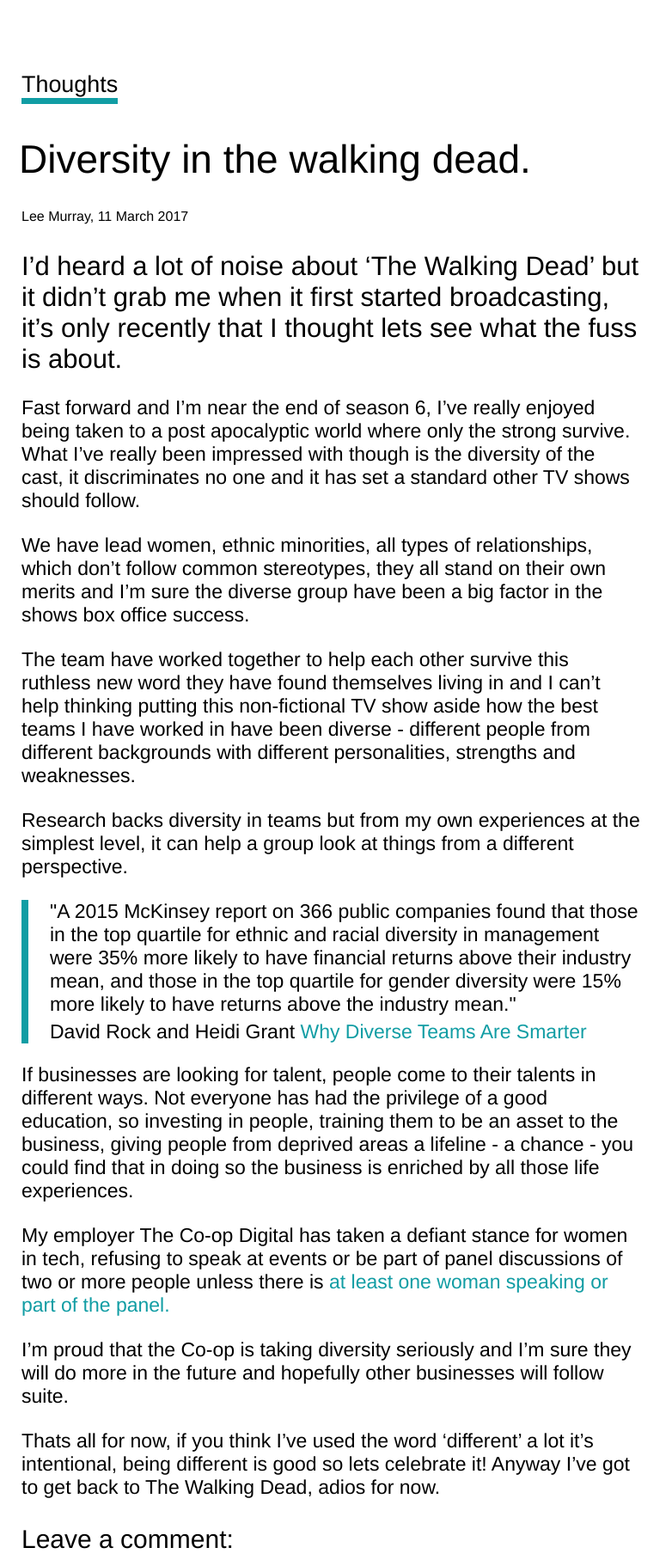
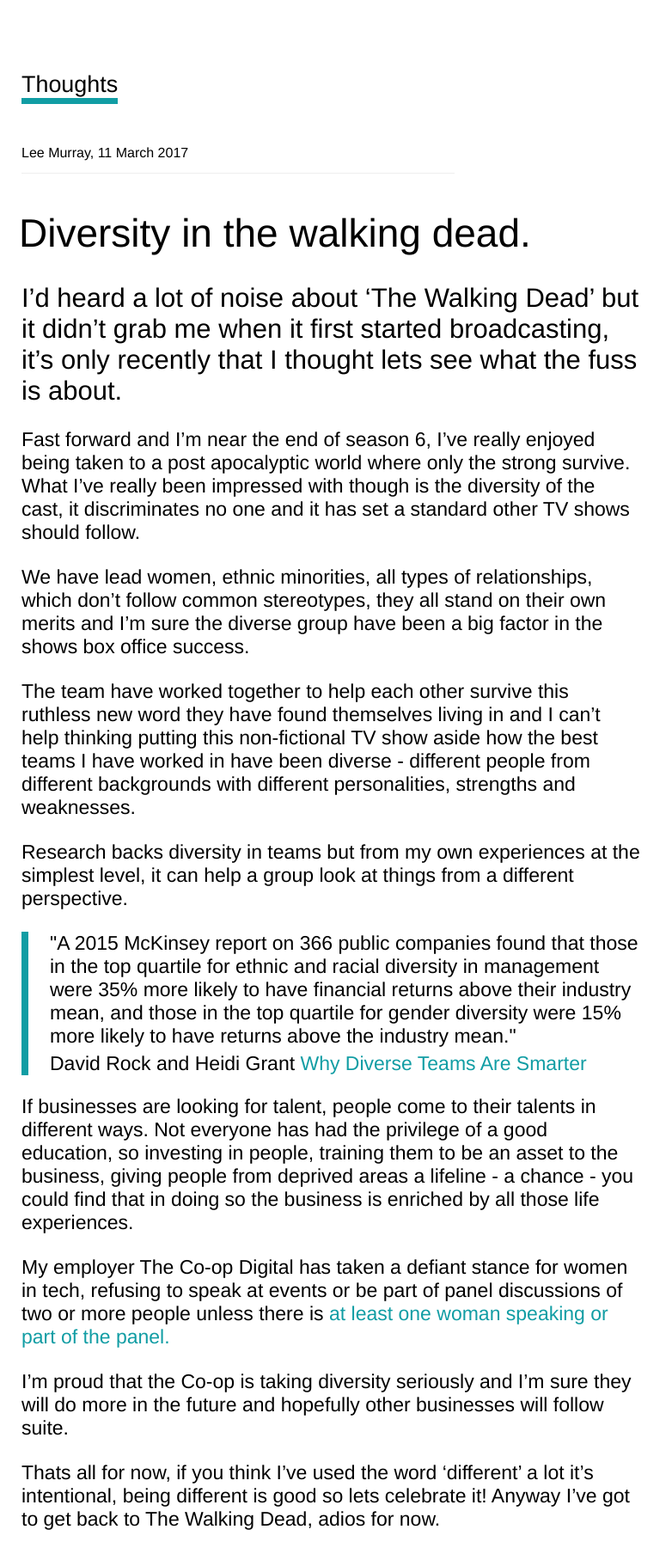
Before and after one commit to uxeskimo/uxeskimo, a Jekyll site: the page built from _posts/2017-03-11-diversity-in-the-waking-dead.markdown, in a window 1280 px wide, cut to the strip 575-2390 px from the top of the page. Shown: the whole strip at 86% size, without its empty margins (0-782 px from the left). Built offline with Jekyll 4.4.1, drawn with Linux system fonts in a browser that asks for light colours.

Commit message:
Sorted sapce at bottom of client logs on home and author text on blog page

```diff
--- a/_dev/src/sass/partials/_blog-post.scss
+++ b/_dev/src/sass/partials/_blog-post.scss
@@ -9,18 +9,14 @@
 .blog {
   .author {
     font-size: 16px;
+    border-bottom: 1px solid #eee;
+    margin-bottom: 28px;
+    padding-bottom: 14px;
       @include breakpoint($surf-tide) {
-          margin-bottom: 0;
+        width: 70%;
+        margin-bottom: 42px;
       }
   }
-   .author-lee {
-      display: block;
-      background-image: url("http://s3-eu-west-1.amazonaws.com/eskimo/lee-murray-uxeskimo.jpg");
-      background-size: 65px 65px;
-      border-radius: 50%;
-      width: 65px;
-      height: 65px;
-    }
    .intro {
       padding-top: 60px;
      p {
--- a/_dev/src/sass/partials/_home.scss
+++ b/_dev/src/sass/partials/_home.scss
@@ -46,3 +46,9 @@
       }
     }
   }
+
+  .clients .lrg-margin {
+       @include breakpoint($surf-tide) {
+          margin-bottom: 0;
+      }
+     }
--- a/_includes/clients.html
+++ b/_includes/clients.html
@@ -15,15 +15,15 @@
             <svg xmlns="http://www.w3.org/2000/svg" class="icon icon-citizens-advice"><use xlink:href="#icon-citizens-advice"></use></svg>
         </div>
 
-       <div class="client-logo">
+       <div class="client-logo lrg-margin">
            <svg xmlns="http://www.w3.org/2000/svg" class="icon icon-jdwilliams"><use xlink:href="#icon-jdwilliams"></use></svg>
        </div>
 
-        <div class="client-logo">
+        <div class="client-logo lrg-margin">
             <svg xmlns="http://www.w3.org/2000/svg" class="icon icon-sigma"><use xlink:href="#icon-sigma"></use></svg>
         </div>
 
-        <div class="client-logo">
+        <div class="client-logo lrg-margin">
             <svg xmlns="http://www.w3.org/2000/svg" class="icon icon-ihg"><use xlink:href="#icon-ihg"></use></svg>
         </div>
 
--- a/_layouts/blog.html
+++ b/_layouts/blog.html
@@ -21,12 +21,12 @@
 
           <div class="max-width-720">
 
-            <h3 >Thoughts</h3>
+            <h3>Thoughts</h3>
 
           <ul class="post-list">
             {% for post in site.posts %}
               <li>
-               <a class="post-link" href="{{ post.url | prepend: site.baseurl }}"><h2>{{ post.title }}.</h2></a>
+               <a class="post-link" href="{{ post.url | prepend: site.baseurl }}"><h2>{{ post.title }}</h2></a>
                 <span class="post-meta">{{ post.date | date: "%b %-d, %Y" }}</span>
                 {% assign images = post.content | split:"<img " %}
                   {% for image in images %}
--- a/_layouts/post.html
+++ b/_layouts/post.html
@@ -37,9 +37,9 @@
 
                   <h3 class="border-title">Thoughts</h3>
 
+                  <h4 class="author"><span class="author-name">Lee Murray, {{ page.date | date_to_long_string }}<span></h4>
+
                   <h1 class="title">{{page.title}}.</h1>
-
-                    <h4 class="author"><span class="author-name">Lee Murray, {{ page.date | date_to_long_string }}<span></h4>
 
                       {{ content }}
                       {% include add-comment.html %}
```
Also changed, not shown: assets/css/main.css, 8 other files.
